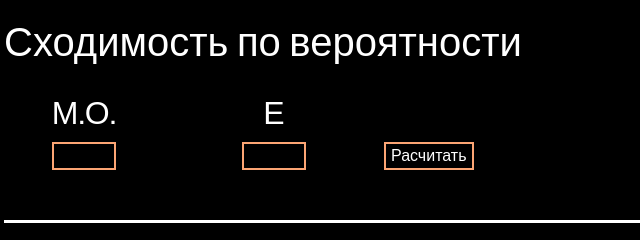
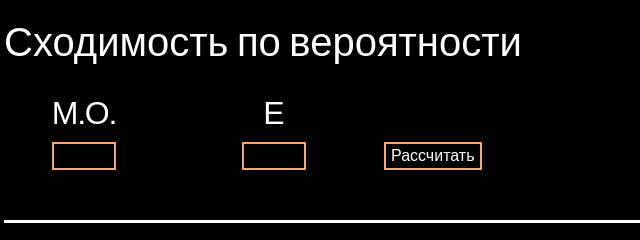
Before and after one commit to convergence-vm/convergence-vm.github.io, a plain HTML site: page index.html in a window 1280 px wide. Shown: the top 240 px of the page, 81-721 px from the left. Drawn offline with nearby package versions, Linux system fonts and the light colour scheme.

Commit message:
Update index.html

```diff
--- a/index.html
+++ b/index.html
@@ -24,7 +24,7 @@
 					<input id="input_2" type="text" size="5">
 				</div>
 				<div class="col-md-8 d-flex align-items-end">
-					<button class="statistic_button">Расчитать</button>
+					<button class="statistic_button">Рассчитать</button>
 				</div>
 			</div>
 			<div class="container number">
```
